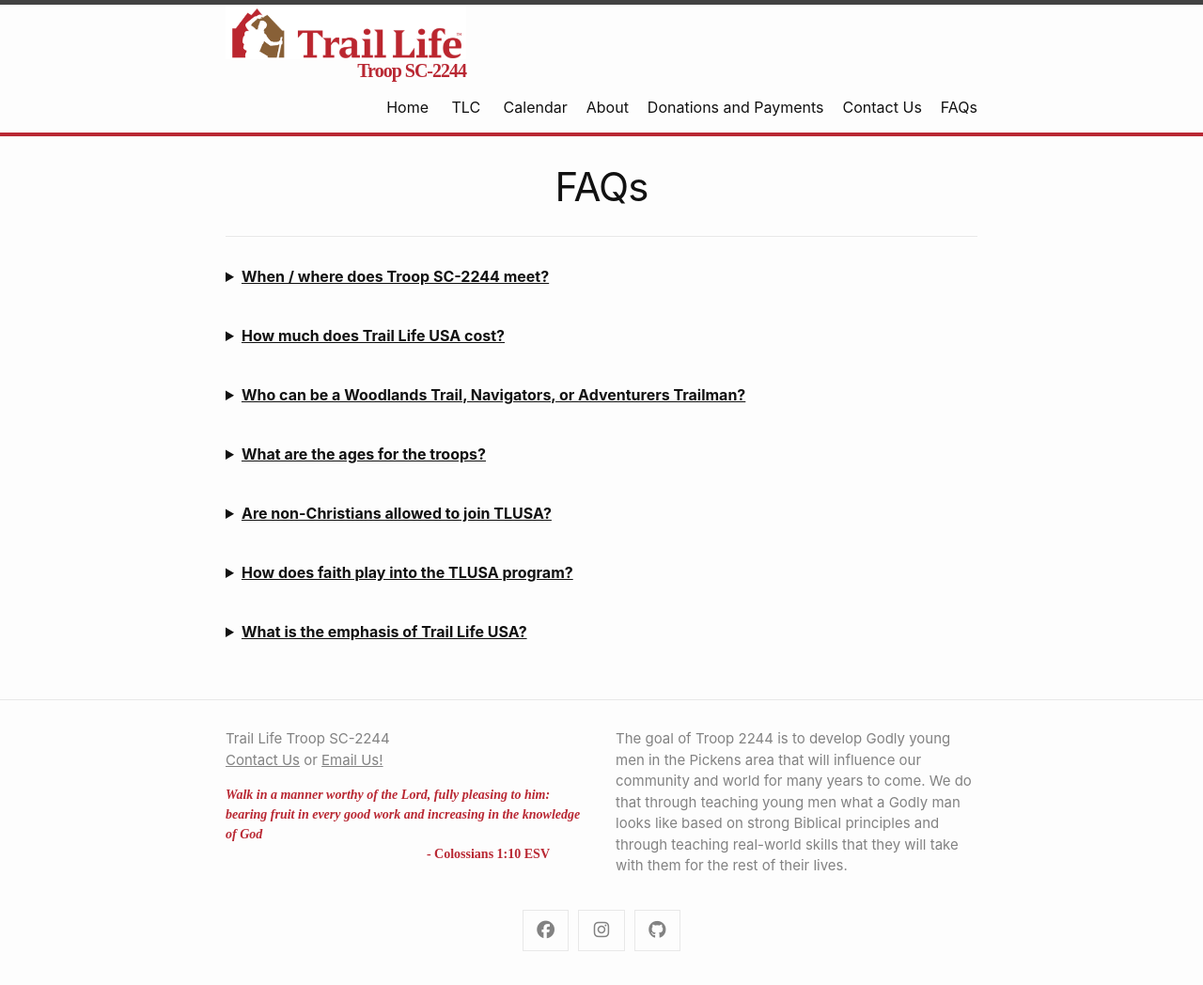
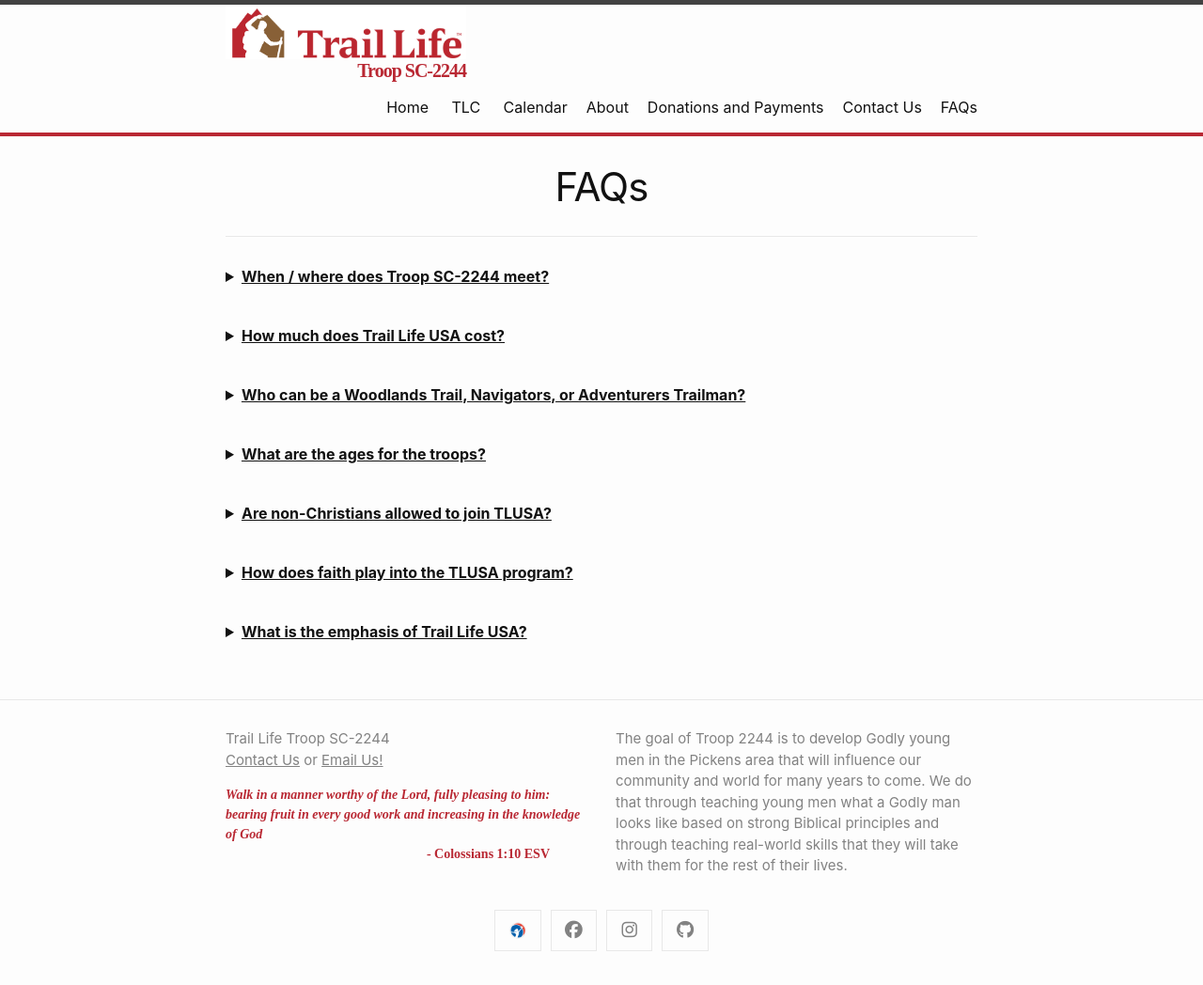
Before and after one commit to traillife-sc2244/traillife-sc2244.github.io, a Jekyll site: the page built from faq.md, in a window 1280 px wide. Shown: the whole page at 94% size. Built offline with Jekyll 4.4.1, drawn with Linux system fonts in a browser that asks for light colours; comment, search, counter and statistics services are not loaded.

Commit message:
add ahg link

```diff
--- a/_config.yml
+++ b/_config.yml
@@ -31,6 +31,10 @@ domain: traillife-sc2244.github.io
 baseurl: "" # the subpath of your site, e.g. /blog
 url: http://traillife-sc2244.github.io # the base hostname & protocol for your site, e.g. http://example.com
 # github_username:  traillife-sc2244
+partner:
+  name: AHG SC-4224
+  site: http://ahg2244.com/
+  logo: ahg_logo.png
 
 header_pages:
   - calendar.md
--- a/_includes/social.html
+++ b/_includes/social.html
@@ -1,4 +1,11 @@
 <ul class="social-media-list">
+    {% if site.partner.site %}
+      <li>
+        <a rel="me" href="{{ site.partner.site }}" target="_blank" title="{{ site.partner.name }}">
+          <span class="grey fa-brands fa-lg"><img src="{{ '/' | relative_url }}assets/images/{{ site.partner.logo }}" alt="{{ site.partner.name }}" height="18px" /></span>
+        </a>
+      </li>
+    {% endif %}
     {%- for entry in site.minima.social_links -%}
       <li>
         <a rel="me" href="{{ entry.url }}" target="_blank" title="{{ entry.title }}">
--- a/faq.md
+++ b/faq.md
@@ -7,7 +7,7 @@ order: 5
 
 <details>
 <summary><strong><u>When / where does Troop SC-2244 meet?</u></strong></summary>
-Troop SC-2244 is chartered with East Pickens Baptist Church, a Southern Baptist Church located on Gentry Memorial Hwy between Pickens and Easley, SC. <a href="www.eastpickens.org" target="_blank">EastPickens.org</a>
+Troop SC-2244 is chartered with East Pickens Baptist Church, a Southern Baptist Church located on Gentry Memorial Hwy between Pickens and Easley, SC. <a href="https://www.eastpickens.org" target="_blank">EastPickens.org</a>
 <br /><br />
 The troop meets every Thursday night from 6:15 - 8:00 for regular troop meetings. During these meetings the trailmen participate in a devotional time and work towards earning branches or badges for the various troop levels through instructional and hands-on activities. Each second Thursday of the month the trailmen focus on the Worthy Life Award, the spiritual development component of Trail Life USA.
 <br /><br />
```
Also changed, not shown: assets/images/ahg_logo.png (added).
